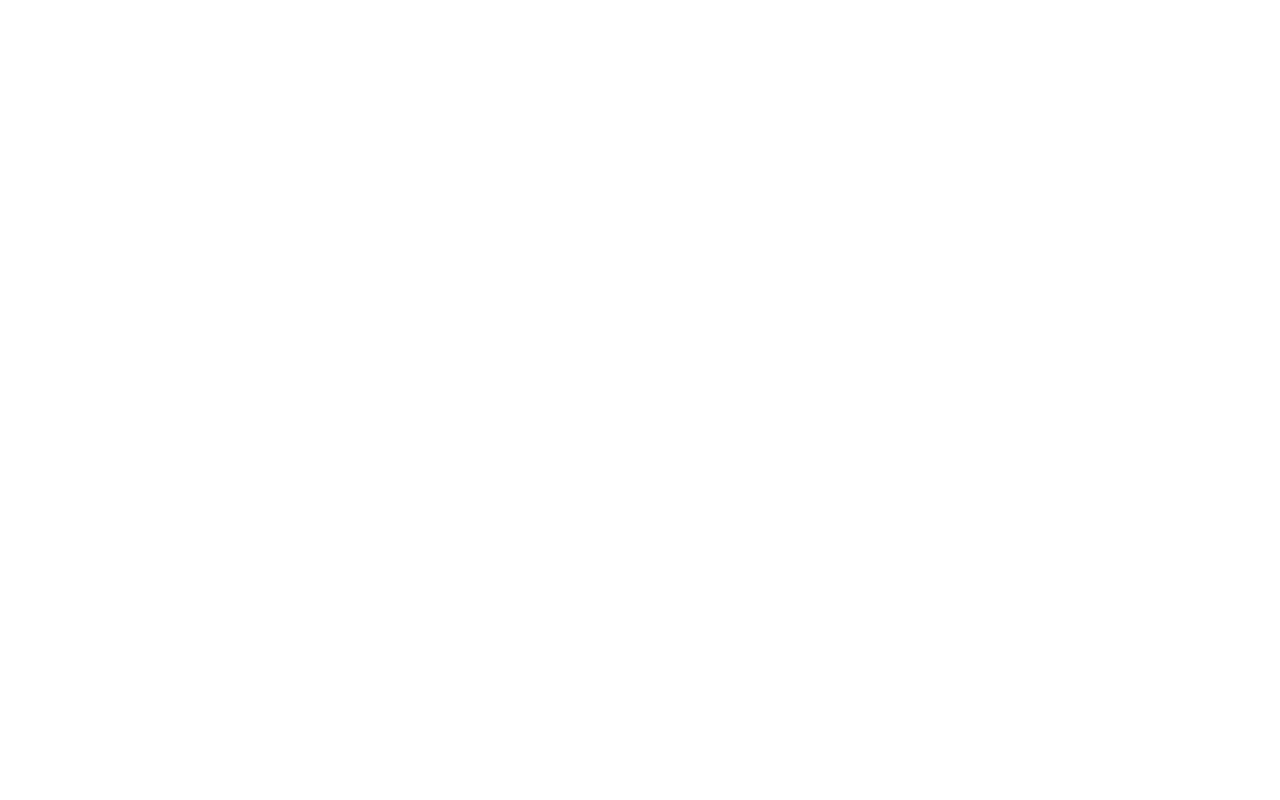
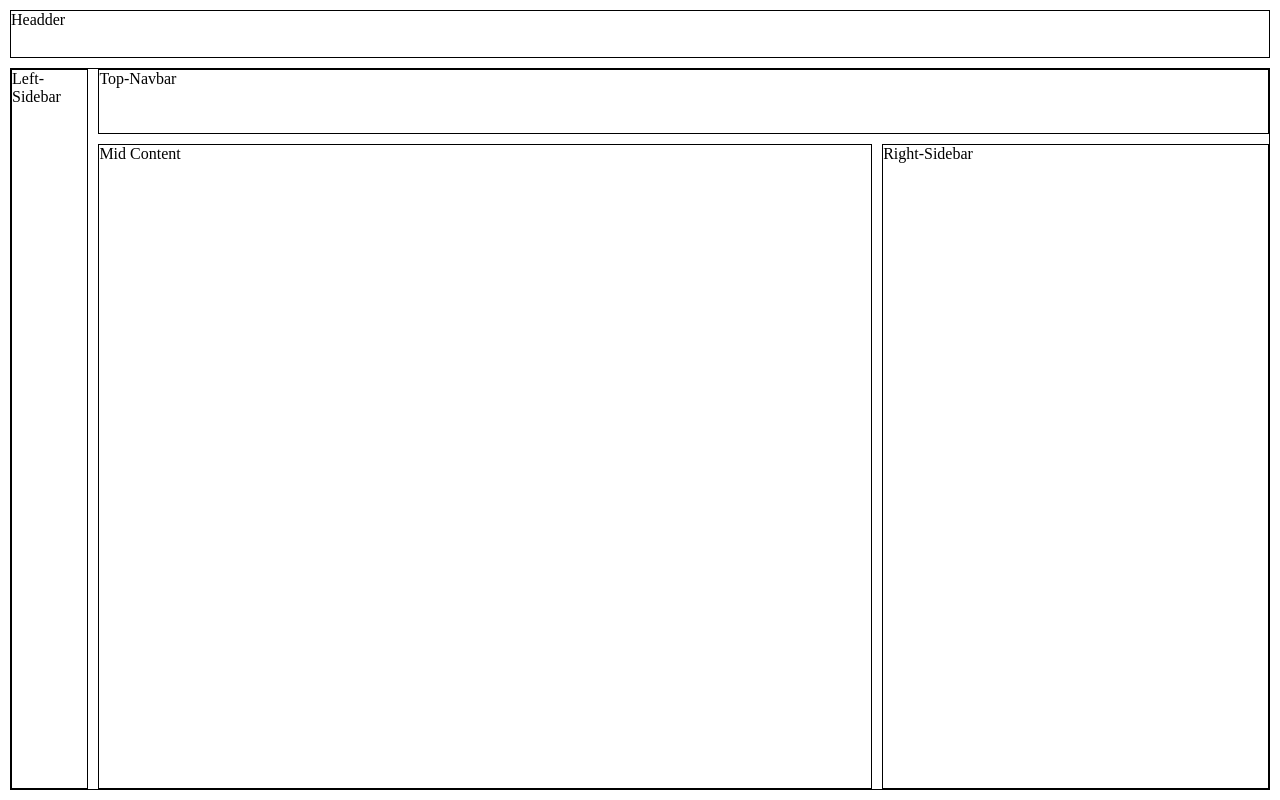
Before and after one commit to mantu-morya-simform/Teams-Layout, a plain HTML site: page index.html in a window 1280 px wide. Drawn offline with Linux system fonts and the light colour scheme.

Commit message:
top-layout-created for teams

```diff
--- a/index.css
+++ b/index.css
@@ -0,0 +1,37 @@
+* {
+  margin: 0%;
+  padding: 0%;
+  box-sizing: border-box;
+}
+
+.main-container {
+  height: 100vh;
+  width: 100%;
+  padding: 10px;
+  display: grid;
+  grid-template-columns: repeat(1, 1fr);
+  grid-template-rows: 0.1fr 2fr;
+  gap: 10px;
+}
+
+.main-container-child {
+  border: 1px solid #000;
+  display: grid;
+  grid-template-columns: 0.2fr 2fr 1fr;
+  grid-template-rows: 0.1fr 1fr;
+  gap: 10px;
+}
+
+.main-container-inner-child {
+  border: 1px solid #000;
+}
+
+.left-sidebar {
+  grid-column: 1/2;
+  grid-row: 1/3;
+}
+
+.top-navbar {
+  grid-column: 2/4;
+  grid-row: 1/2;
+}
--- a/index.html
+++ b/index.html
@@ -4,6 +4,19 @@
     <meta charset="UTF-8" />
     <meta name="viewport" content="width=device-width, initial-scale=1.0" />
     <title>MS-Teams</title>
+    <link rel="stylesheet" href="index.css" />
   </head>
-  <body></body>
+  <body>
+    <div class="main-container">
+      <div class="main-container-child">Headder</div>
+      <div class="main-container-child">
+        <div class="main-container-inner-child left-sidebar">Left-Sidebar</div>
+        <div class="main-container-inner-child top-navbar">Top-Navbar</div>
+        <div class="main-container-inner-child mid-content">Mid Content</div>
+        <div class="main-container-inner-child right-sidebar">
+          Right-Sidebar
+        </div>
+      </div>
+    </div>
+  </body>
 </html>
```
